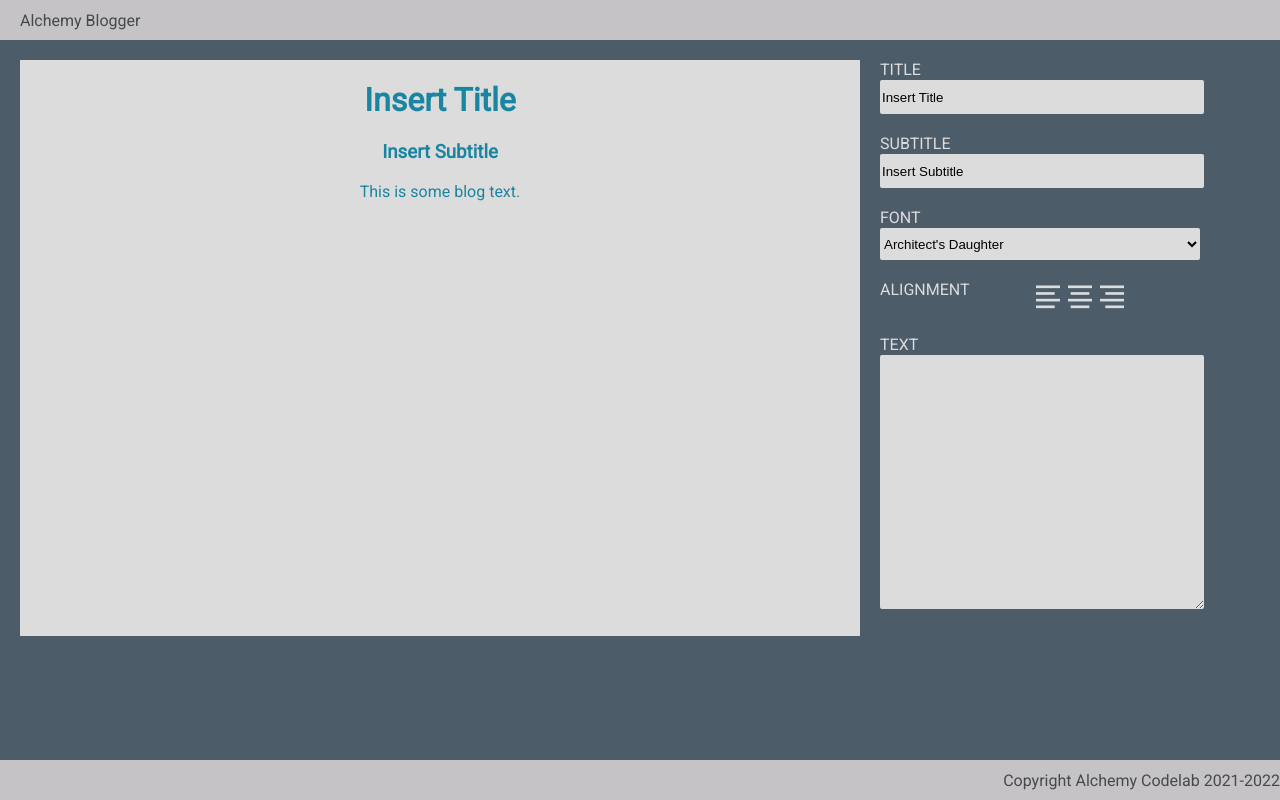
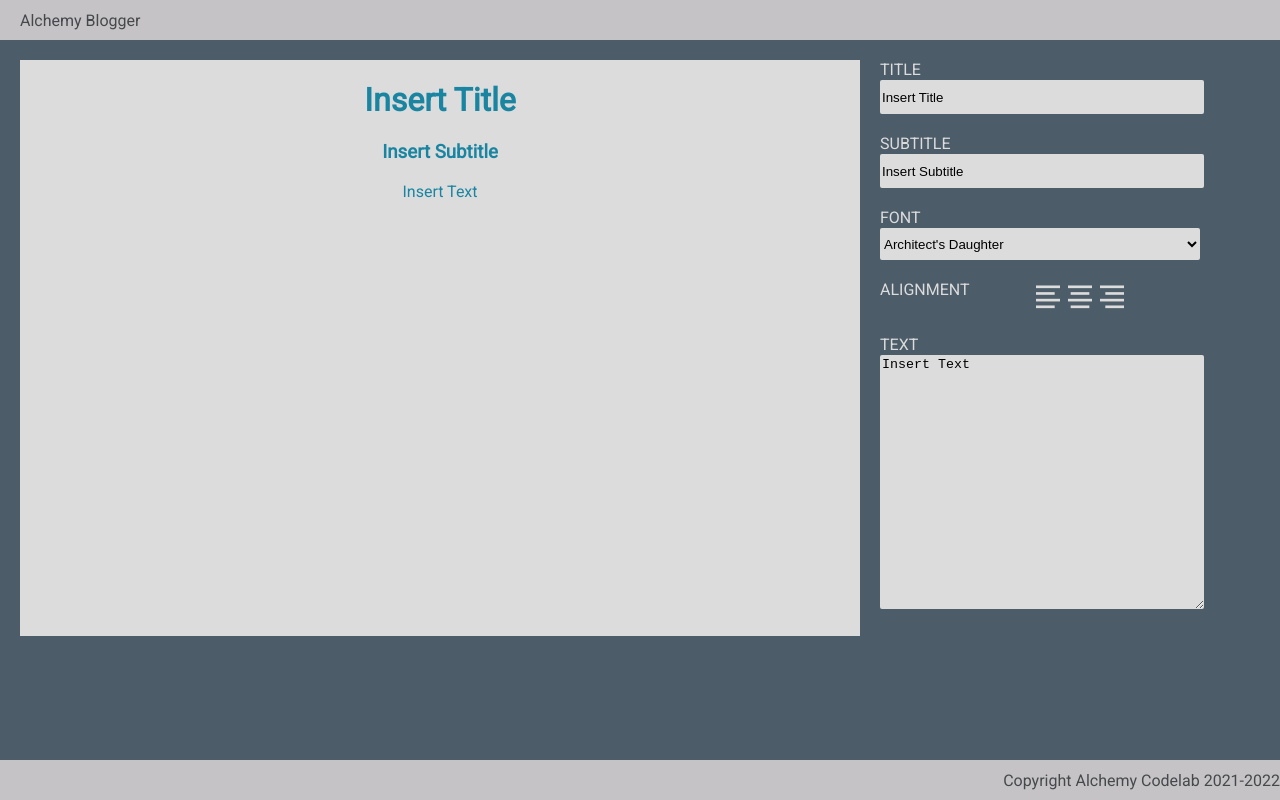
Before and after one commit to Dylan-Flanagan/blog-builder, a React (Create React App) app: page / in a window 1280 px wide. Built offline with nearby package versions, Linux system fonts and the light colour scheme; a web font is replaced by a local one.

Commit message:
Text state defined and updating

```diff
--- a/src/components/Editor/Editor.js
+++ b/src/components/Editor/Editor.js
@@ -2,11 +2,12 @@ import React from 'react';
 
 import './Editor.css';
 
-export default function Editor({ title, setTitle, subtitle, setSubtitle }) {
+export default function Editor({ title, setTitle, subtitle, setSubtitle, text, setText }) {
   const handleChange = (event) => {
     console.log('event.target.value', event.target.value);
     event.target.name === 'title' && setTitle(event.target.value);
     event.target.name === 'subtitle' && setSubtitle(event.target.value);
+    event.target.name === 'text' && setText(event.target.value);
   };
 
   return (
@@ -50,7 +51,7 @@ export default function Editor({ title, setTitle, subtitle, setSubtitle }) {
         </div>
       </div>
       <div className="form-control">
-        <textarea style={{ height: '250px' }} />
+        <textarea name="text" value={text} style={{ height: '250px' }} onChange={handleChange} />
         <label>Text</label>
       </div>
     </div>
--- a/src/components/Home/Home.js
+++ b/src/components/Home/Home.js
@@ -9,12 +9,20 @@ export default function Home() {
   // add useState calls here for title, subtitle, font, align, and text
   const [title, setTitle] = useState('Insert Title');
   const [subtitle, setSubtitle] = useState('Insert Subtitle');
+  const [text, setText] = useState('Insert Text');
 
   return (
     <main>
       {/* pass the state variables as props to the presentational components */}
-      <Preview title={title} subtitle={subtitle} />
-      <Editor title={title} setTitle={setTitle} subtitle={subtitle} setSubtitle={setSubtitle} />
+      <Preview title={title} subtitle={subtitle} text={text} />
+      <Editor
+        title={title}
+        setTitle={setTitle}
+        subtitle={subtitle}
+        setSubtitle={setSubtitle}
+        text={text}
+        setText={setText}
+      />
     </main>
   );
 }
--- a/src/components/Preview/Preview.js
+++ b/src/components/Preview/Preview.js
@@ -2,7 +2,7 @@ import React from 'react';
 
 import './Preview.css';
 
-export default function Preview({ title, subtitle }) {
+export default function Preview({ title, subtitle, text }) {
   // implement a Preview screen here
   //  Note - the HTML should have the following structure
   //  the main div should have a class of preview and the font-name prop
@@ -13,7 +13,7 @@ export default function Preview({ title, subtitle }) {
       <div className={`preview`} style={{ textAlign: 'center' }}>
         <h1 key="title">{title}</h1>
         <h3 key="subtitle">{subtitle}</h3>
-        <p>This is some blog text. </p>
+        <p key="text">{text}</p>
       </div>
     </>
   );
```
